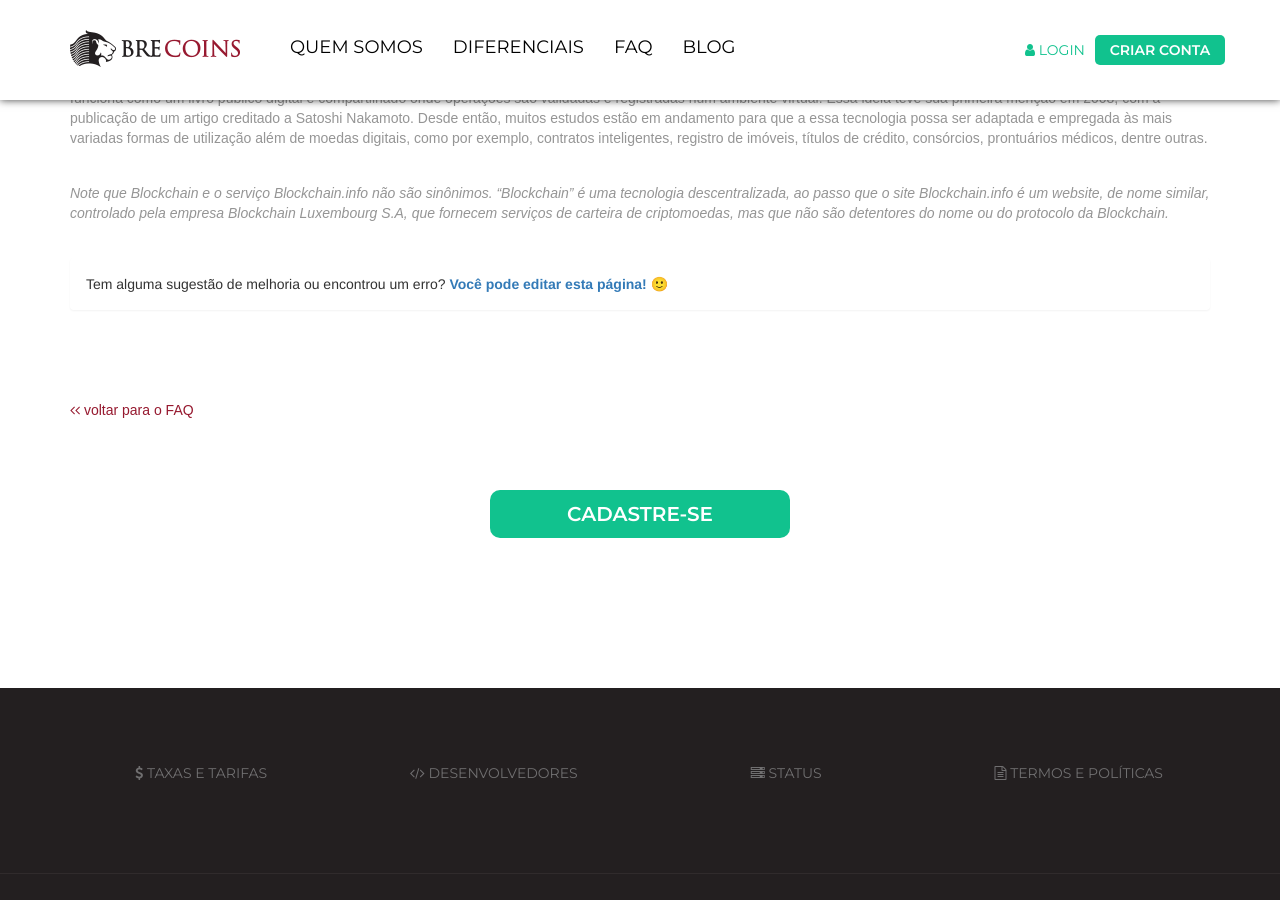
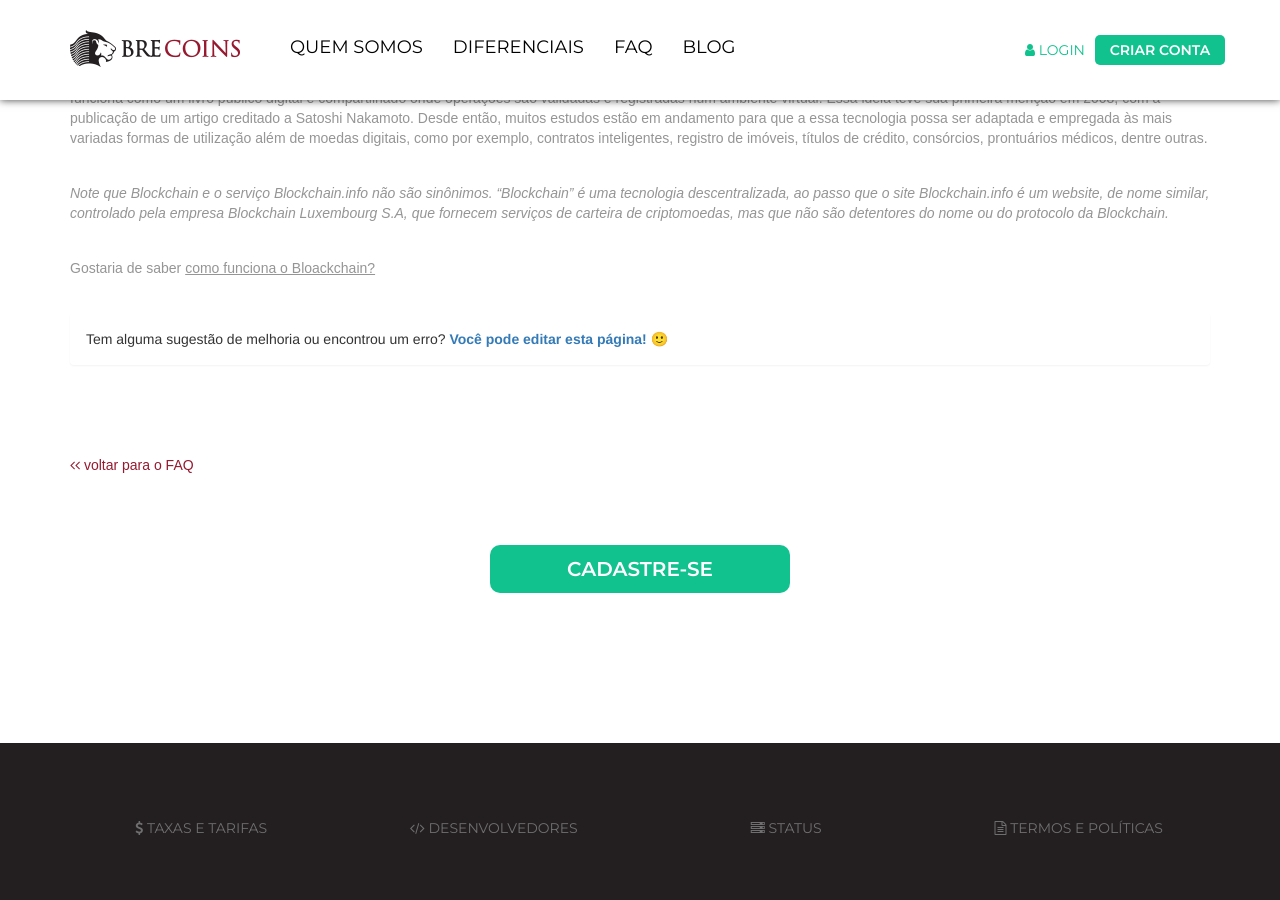
Before and after one commit to digitalbre/brecoins.github.io, a Jekyll site: the page built from faq/o-que-e-blockchain.md, in a window 1280 px wide and 900 px high, scrolled down 681 px. Built offline with Jekyll 4.4.1, drawn with Linux system fonts in a browser that asks for light colours; nearby versions of some CDN libraries; some web fonts are replaced; a script that is not in the unit is left out.

Commit message:
Update o-que-e-blockchain.md

```diff
--- a/faq/o-que-e-blockchain.md
+++ b/faq/o-que-e-blockchain.md
@@ -1,7 +1,10 @@
 ---
 title: O que é Blockchain?
+description: Entenda o que é Blockchain e como funciona. Saiba mais sobre essa tecnologia em acensão.
 layout: faqpage
 ---
 Podemos definir o que é blockchain como sendo uma tecnologia onde os dados são estruturados em blocos, sendo que a validação dos dados ocorre de forma descentralizada. Ela funciona como um livro público digital e compartilhado onde operações são validadas e registradas num ambiente virtual. Essa ideia teve sua primeira menção em 2008, com a publicação de um artigo creditado a Satoshi Nakamoto. Desde então, muitos estudos estão em andamento para que a essa tecnologia possa ser adaptada e empregada às mais variadas formas de utilização além de moedas digitais, como por exemplo, contratos inteligentes, registro de imóveis, títulos de crédito, consórcios, prontuários médicos, dentre outras.
 
 *Note que Blockchain e o serviço Blockchain.info não são sinônimos. “Blockchain” é uma tecnologia descentralizada, ao passo que o site Blockchain.info é um website, de nome similar, controlado pela empresa Blockchain Luxembourg S.A, que fornecem serviços de carteira de criptomoedas, mas que não são detentores do nome ou do protocolo da Blockchain.*
+
+Gostaria de saber [como funciona o Bloackchain?](como-funciona-o-blockchain.html)
```
